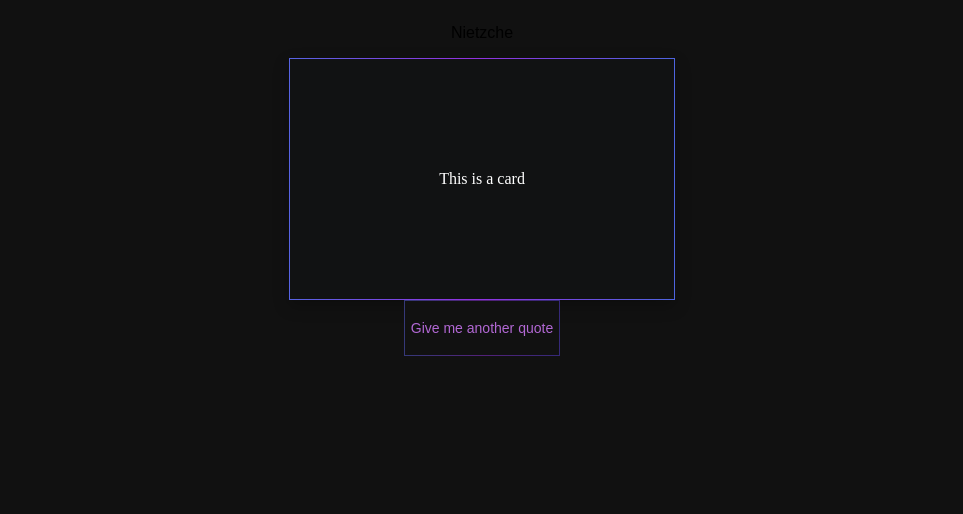
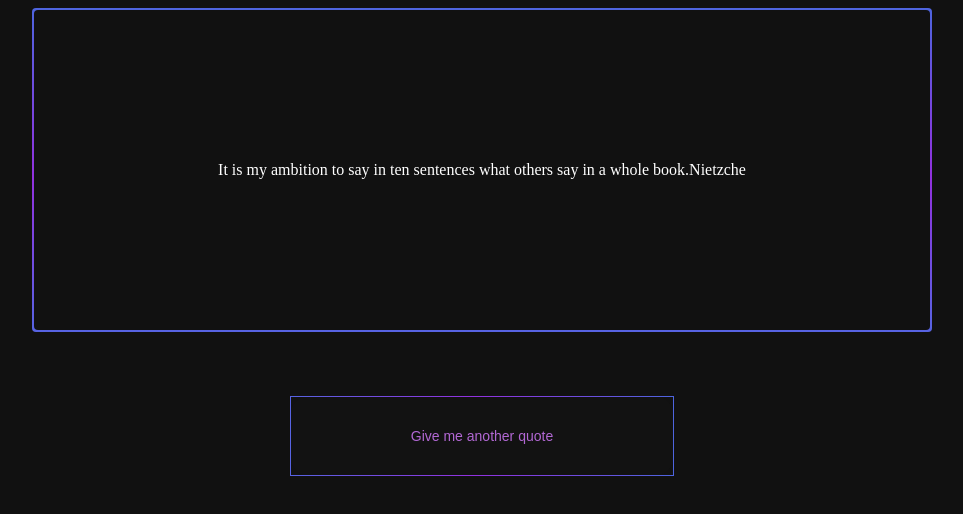
Before and after one commit to H0und5/battledco, a React (Create React App) app: page / in a window 1280 px wide. Shown: the top 514 px of the page, without its empty margins (158-1121 px from the left). Built offline with nearby package versions, Linux system fonts and the light colour scheme; a web font is replaced by a local one.

Commit message:
-- Observation -- Got the data to be passed correctly, set up the foundation for the handler functions, need to refactor CSS

```diff
--- a/src/App.js
+++ b/src/App.js
@@ -1,3 +1,5 @@
+import { useEffect, useState } from 'react';
+
 import Button from './components/Button';
 
 import classes from './App.module.css';
@@ -5,16 +7,46 @@ import QuoteCard from './components/QuoteCard';
 
 import quoteArray from './QuoteArray';
 
-function App() {
+// import modules above.
 
-  console.log(quoteArray)
+
+// useEffect(() => {}, [])
+
+
+
+
+
+
+const App = () => {
+
+  const [ quote, setQuote ] = useState({
+    quote: `${quoteArray[0].Quote}`,
+    name: `${quoteArray[0].Name}`,
+  });
+
+  // get a quote handler function
+
+  const generateQuoteHandler = () => {
+    const randomQuote = Math.floor(Math.random() * 224);
+
+    const selectedName = quoteArray[randomQuote].Name
+    const selectedQuote = quoteArray[randomQuote].Quote;
+
+    console.log(randomQuote, selectedName, selectedQuote)
+
+    setQuote({
+      name: selectedName,
+      quote: selectedQuote
+    })
+  }
+
+
+  // JSX returned
 
   return (
     <div className={classes.Container}>
-
-      <p>{quoteArray[0].Name}</p>
-      <QuoteCard />
-      <Button />
+      <QuoteCard name={quote.name} quote={quote.quote}/>
+      <Button getNewQuote={generateQuoteHandler}/>
     </div>
   );
 }
--- a/src/components/Button.js
+++ b/src/components/Button.js
@@ -1,12 +1,18 @@
 
 import classes from './Button.module.css';
 
-const Button = () => {
+const Button = ({getNewQuote}) => {
 
+
+  const getQuoteHandler = (event) => {
+    event.preventDefault();
+
+    getNewQuote();
+  }
 
 
   return (
-    <button className={classes.button}>
+    <button onClick={getQuoteHandler} className={classes.button}>
       <p>Give me another quote</p>
     </button>
   )
--- a/src/components/Button.module.css
+++ b/src/components/Button.module.css
@@ -9,15 +9,29 @@
 }
 
 .button {
+  display: flex;
+  flex-direction: row;
+  justify-content: center;
+  align-items: center;
+  padding: 8px 24px;
+
   border: 1px solid;
+
   border-image-slice: 1;
-  background-color: #111;
   border-image-source: linear-gradient(
-    90deg,
-    rgba(49, 129, 223, 0.5) -36.31%,
-    rgba(146, 49, 223, 0.5) 50.69%,
-    rgba(49, 77, 223, 0.5) 135.89%
+    to right,
+    #397de4 -24.08%,
+    #9231df 47.56%,
+    #317adf 122.24%
   );
+
+  margin-top: 4rem;
+
+  width: 30vw;
+  height: 10vh;
+
+  background: #121212;
+  border-radius: 20px;
 }
 
 .button p {
--- a/src/components/QuoteCard.js
+++ b/src/components/QuoteCard.js
@@ -1,10 +1,16 @@
 import classes from './QuoteCard.module.css';
 
-const QuoteCard = () => {
+const QuoteCard = ({ quote, name }) => {
+
+  console.log(quote, name)
 
   return (
     <div className={classes.quoteCardContainer}>
-        This is a card
+      <div className={classes.quoteCardInternal}>
+        {quote}
+
+        {name}
+      </div>
 
     </div>
   )
--- a/src/components/QuoteCard.module.css
+++ b/src/components/QuoteCard.module.css
@@ -8,24 +8,21 @@
   --app-primary-type: Inria Sans, sans-serif;
 }
 
+.quoteCardContainer {
+  background: -webkit-linear-gradient(90deg, #397DE4 -24.08%, #9231DF 47.56%, #317ADF 122.24%);
+  width: 70vw;
+  height: 40vh;
+  border-radius: 4px;
+  padding: 2px;
+}
 
-.quoteCardContainer {
-  color: white;
-  background: #111213;
-  box-shadow: 0px 6px 16px rgba(0, 0, 0, 0.25);
-
-  border: 1px solid;
-
-  border-image-slice: 1;
-  border-image-source: linear-gradient(to right, #397DE4 -24.08%, #9231DF 47.56%, #317ADF 122.24%);
-  width: 25%;
-  height: 25%;
+.quoteCardInternal {
+  background: var(--bg-primary-color);
+  align-items: center;
   display: flex;
-  align-items: center;
   justify-content: center;
+  color: #fff;
+  width: 70vw;
+  height: 40vh;
   border-radius: 4px;
-  max-width: 30vw;
-  min-width: 30vw;
-  min-height: 30vh;
-  max-height: 30vh;
 }
```
